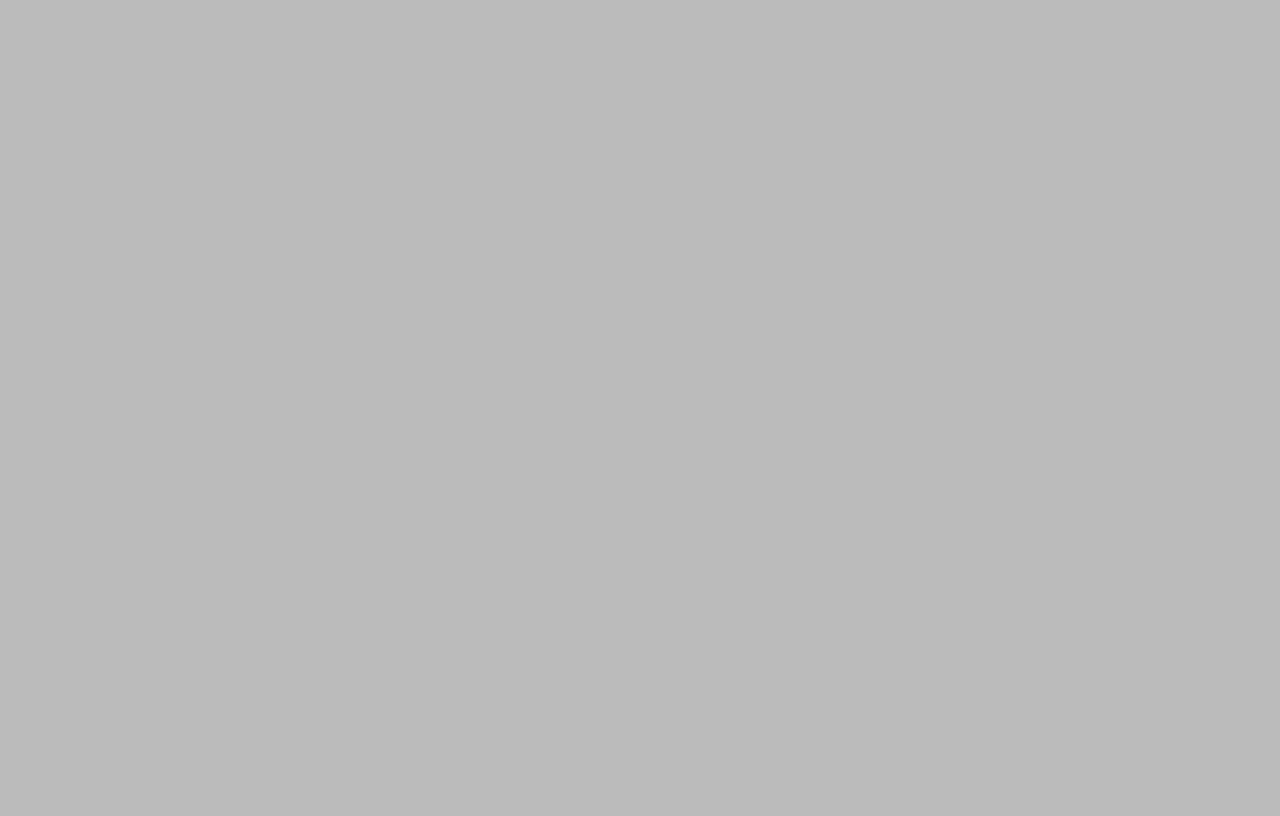
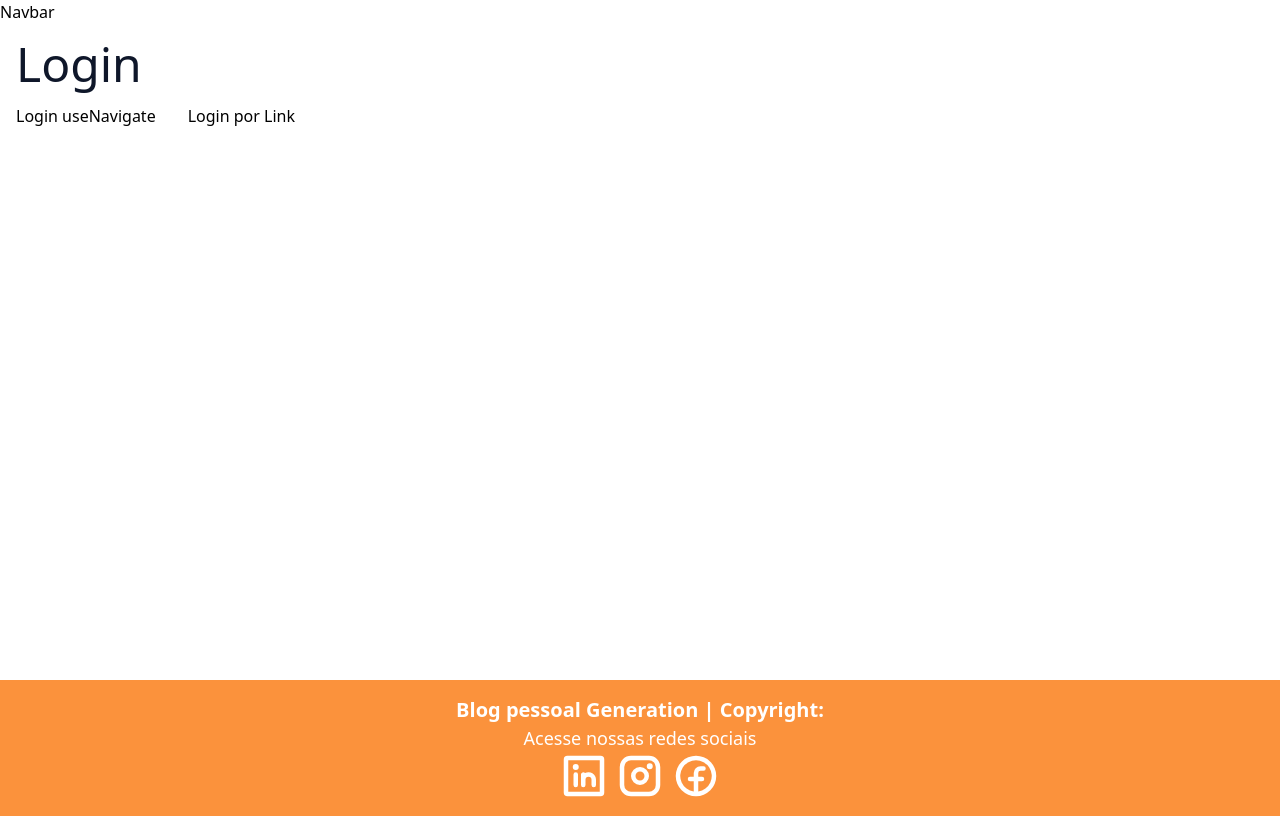
Before and after one commit to ceres03/frontend, a React (Vite) app: page /login in a window 1280 px wide. Before the commit this address had no page. Built offline with nearby package versions, Linux system fonts and the light colour scheme.

Commit message:
Feat: implementação do footer e rotas

```diff
--- a/src/App.tsx
+++ b/src/App.tsx
@@ -1,18 +1,26 @@
-import Teste from "./components/Teste";
-import Teste2 from "./components/Teste2";
-import "./index.css";
-import { BrowserRouter, Route, Routes } from "react-router-dom";
+import React from 'react';
+import './index.css';
+import Home from './pages/home/Home';
+import Navbar from './components/navbar/Navbar';
+import Footer from './components/footer/Footer';
+import { BrowserRouter, Route, Routes } from 'react-router-dom';
+import Login from './pages/login/Login';
 
 function App() {
   return (
+    <>
     <BrowserRouter>
-      <Routes>
-        <Route path="/" element={<Teste />} />
-        <Route path="/teste" element={<Teste />} />
-        <Route path="/teste2" element={<Teste2 />} />
-      </Routes>
-    </BrowserRouter>
-  );
+        <Navbar />
+          <div className='min-h-[80vh]'>
+            <Routes>
+              <Route path="/" element={<Home />} />
+              <Route path="/login" element={<Login />} />
+              <Route path="/home" element={<Home />} />
+            </Routes>
+          </div>
+          <Footer />
+        </BrowserRouter>
+    </>
+);
 }
-
 export default App;
--- a/src/components/Teste.tsx
+++ /dev/null
@@ -1,10 +0,0 @@
-function Teste() {
-  return (
-    <>
-      <p className="text-3xl font-bold underline text-cyan-400 m-96">
-        Hello World
-      </p>
-    </>
-  );
-}
-export default Teste;
--- a/src/components/Teste2.tsx
+++ /dev/null
@@ -1,10 +0,0 @@
-function Teste2() {
-  return (
-    <>
-      <p className="text-2xl font-bold underline text-red-400 m-96">
-        Hello World
-      </p>
-    </>
-  );
-}
-export default Teste2;
--- /dev/null
+++ b/src/components/footer/Footer.tsx
@@ -0,0 +1,23 @@
+import React from 'react'
+import { FacebookLogo, InstagramLogo, LinkedinLogo } from '@phosphor-icons/react'
+
+function Footer() {
+
+  return (
+    <>
+        <div className="flex justify-center bg-orange-400 text-white">
+          <div className="container flex flex-col items-center py-4">
+            <p className='text-xl font-bold'>Blog pessoal Generation | Copyright: </p>
+            <p className='text-lg'>Acesse nossas redes sociais</p>
+            <div className='flex gap-2'>
+              <LinkedinLogo size={48} weight='bold' />
+              <InstagramLogo size={48} weight='bold' />
+              <FacebookLogo size={48} weight='bold' />
+            </div>
+          </div>
+        </div>
+      </>
+  )
+}
+
+export default Footer
--- /dev/null
+++ b/src/components/navbar/Navbar.tsx
@@ -0,0 +1,9 @@
+import React from 'react'
+
+function Navbar() {
+  return (
+    <div>Navbar</div>
+  )
+}
+
+export default Navbar
--- a/src/index.css
+++ b/src/index.css
@@ -1,7 +1,3 @@
 @tailwind base;
 @tailwind components;
 @tailwind utilities;
-
-html {
-  background-color: #bbb;
-}
--- /dev/null
+++ b/src/pages/home/Home.tsx
@@ -0,0 +1,9 @@
+import React from 'react'
+
+function Home() {
+  return (
+    <div>Home</div>
+  )
+}
+
+export default Home
--- /dev/null
+++ b/src/pages/login/Login.tsx
@@ -0,0 +1,21 @@
+import { useNavigate, Link } from 'react-router-dom'
+import React from 'react'
+
+const Login = () => {
+    let navigate = useNavigate()
+    return (
+        <div>
+            <h2 className="text-slate-900 text-5xl   m-4">Login</h2>
+            <div>
+                <button type='submit'
+                    onClick={() => { navigate('/home') }}
+                    className='hover:underline mx-4'>
+                    Login useNavigate
+                </button>
+                <Link to='/home' className='hover:underline  mx-4'>Login por Link</Link>
+            </div>
+        </div>
+    )
+}
+
+export default Login
```
